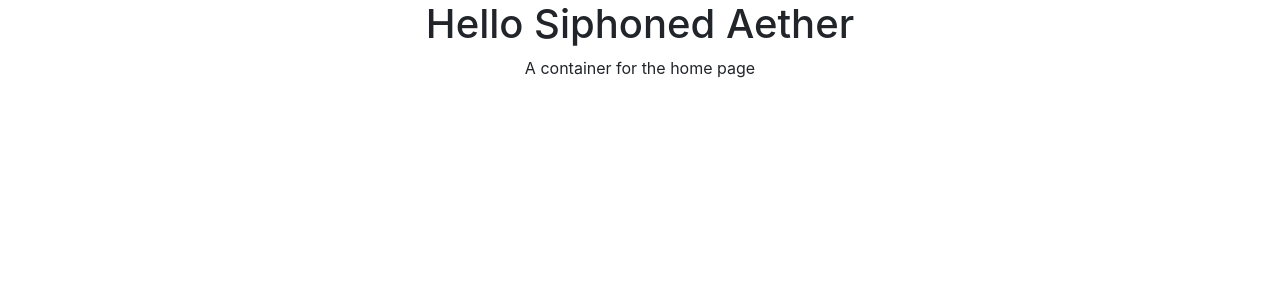
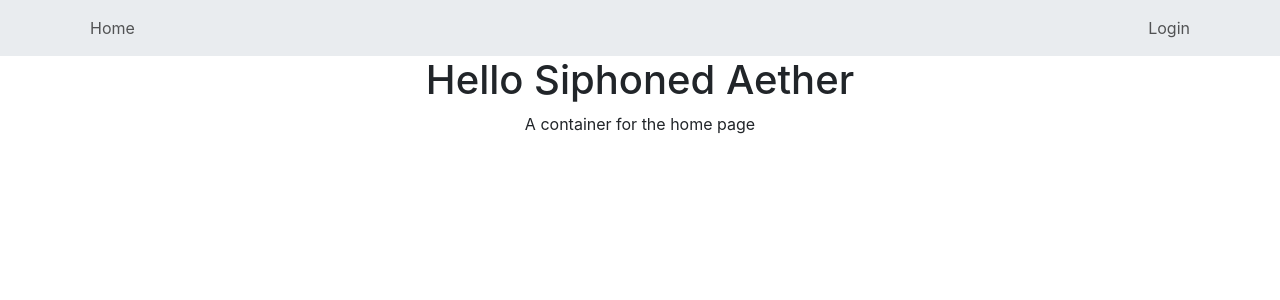
Before and after one commit to EBPRivera/fateful-architecture-react, a React (Create React App) app: page / in a window 1280 px wide. Shown: the top 300 px of the page. Built offline with nearby package versions, Linux system fonts and the light colour scheme.

Commit message:
Add simple navigation bar

```diff
--- a/src/App.js
+++ b/src/App.js
@@ -3,12 +3,14 @@ import { BrowserRouter } from "react-router-dom";
 import "./App.css";
 import Routing from "./config/Routing";
 import StoreProvider from "./config/StoreProvider";
+import NavigationBar from "./components/NavigationBar";
 
 function App() {
   return (
     <div className="App">
       <StoreProvider>
         <BrowserRouter>
+          <NavigationBar />
           <Routing />
         </BrowserRouter>
       </StoreProvider>
--- /dev/null
+++ b/src/components/NavigationBar.js
@@ -0,0 +1,52 @@
+import _ from "lodash";
+import { useNavigate } from "react-router";
+import { Nav, Navbar, Container } from "react-bootstrap";
+import { useSelector, useDispatch } from "react-redux";
+
+import { logout } from "../features/user";
+
+const { Link } = Nav;
+const { Collapse } = Navbar;
+
+const NavigationBar = () => {
+  const navigate = useNavigate();
+  const user = useSelector((state) => state.user);
+  const dispatch = useDispatch();
+
+  const handleNavigate = ({ target }) => {
+    const { name } = target;
+    navigate(name);
+  };
+
+  const handleLogout = () => {
+    dispatch(logout());
+  };
+
+  const renderAuthLink = () => {
+    if (_.isNull(user.id) || _.isNull(user.token)) {
+      return (
+        <Link name="/login" onClick={handleNavigate}>
+          Login
+        </Link>
+      );
+    } else {
+      return <Link onClick={handleLogout}>Logout</Link>;
+    }
+  };
+
+  return (
+    <Navbar expand="lg" className="bg-body-secondary">
+      <Container>
+        <Nav>
+          <Link name="/" onClick={handleNavigate}>
+            Home
+          </Link>
+        </Nav>
+        <Collapse />
+        <Nav>{renderAuthLink()}</Nav>
+      </Container>
+    </Navbar>
+  );
+};
+
+export default NavigationBar;
```
